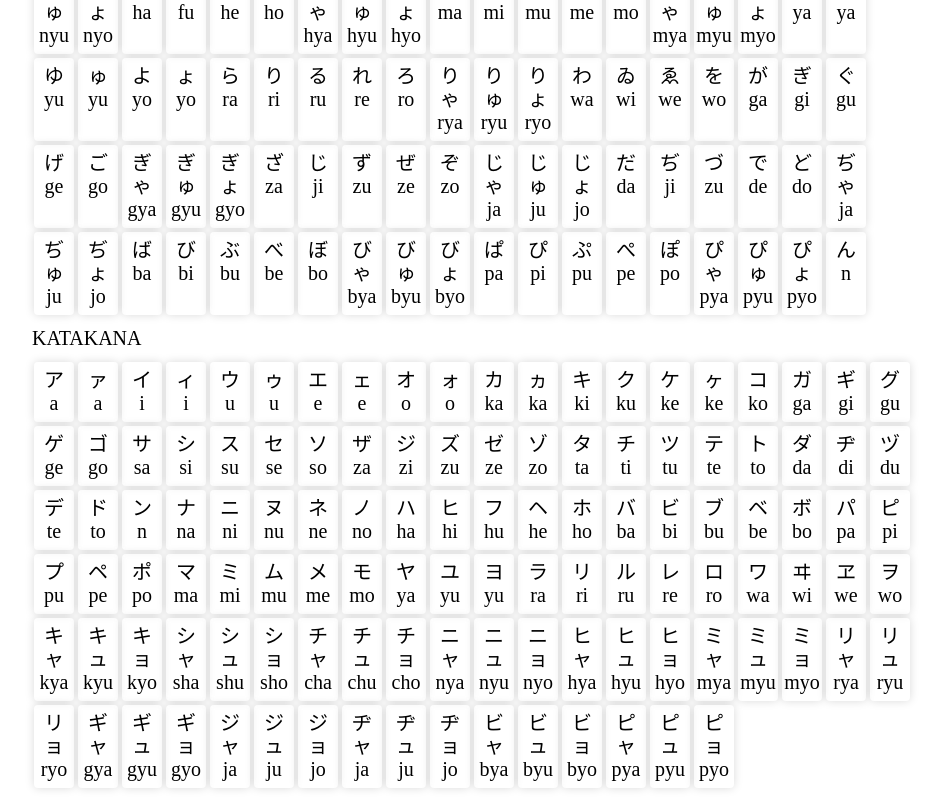
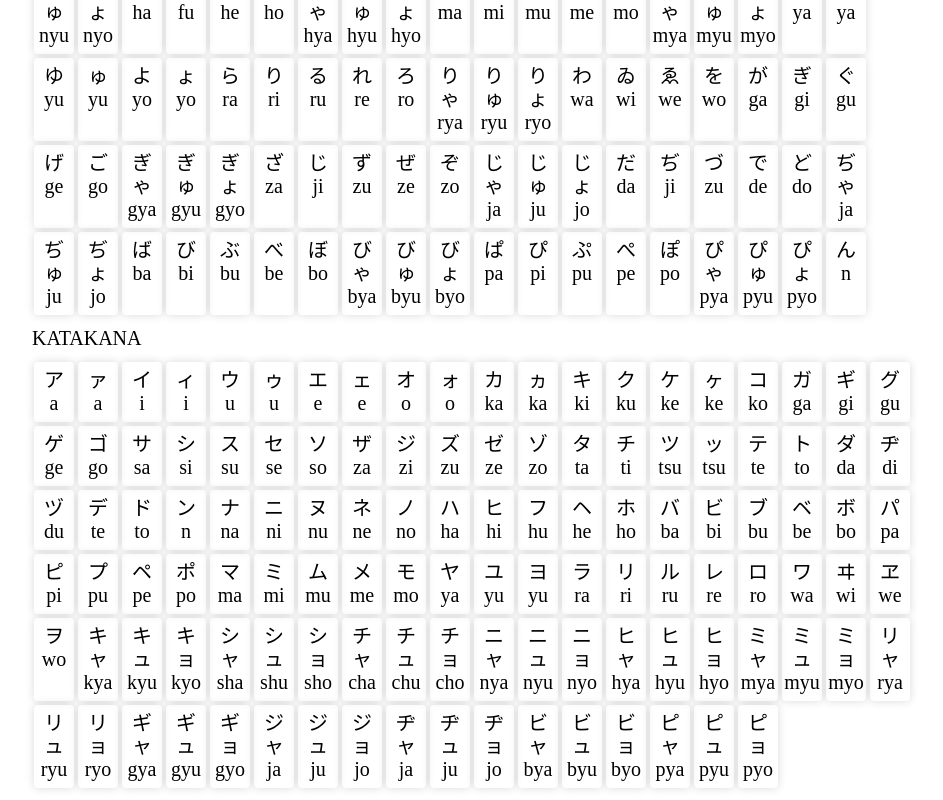
Before and after one commit to acoss22/japanese_keyboard, a React (Create React App) app in the folder japanese-keyboard/: page / in a window 1280 px wide. Shown: the part 922-1722 px from the top of the page, without its empty margins (168-1111 px from the left). Built offline with nearby package versions, Linux system fonts and the light colour scheme.

Commit message:
feat: add small tsu letter

```diff
--- a/japanese-keyboard/src/consts/katakana.js
+++ b/japanese-keyboard/src/consts/katakana.js
@@ -137,7 +137,11 @@ export const katakana = [
   },
   {
     symbol: "ツ",
-    romanji: "tu",
+    romanji: "tsu",
+  },
+  {
+    symbol: "ッ",
+    romanji: "tsu",
   },
   {
     symbol: "テ",
```
